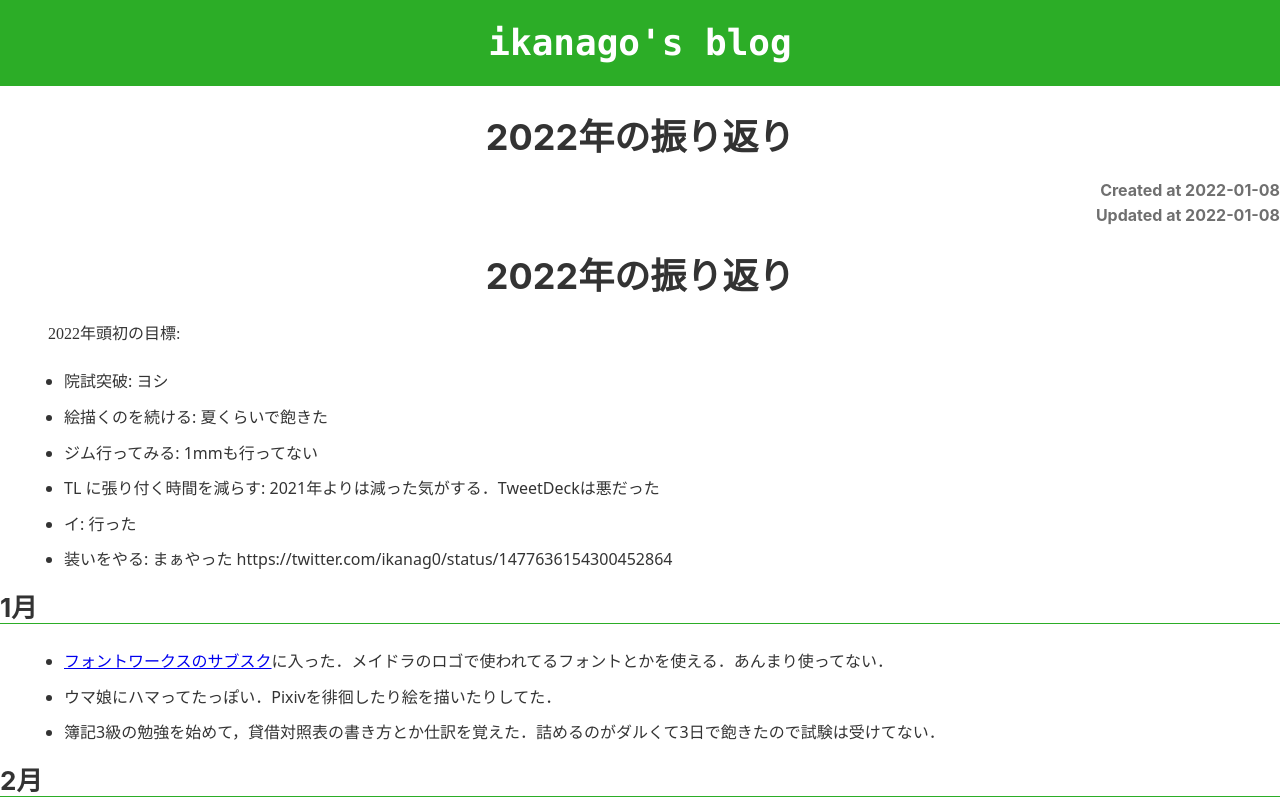
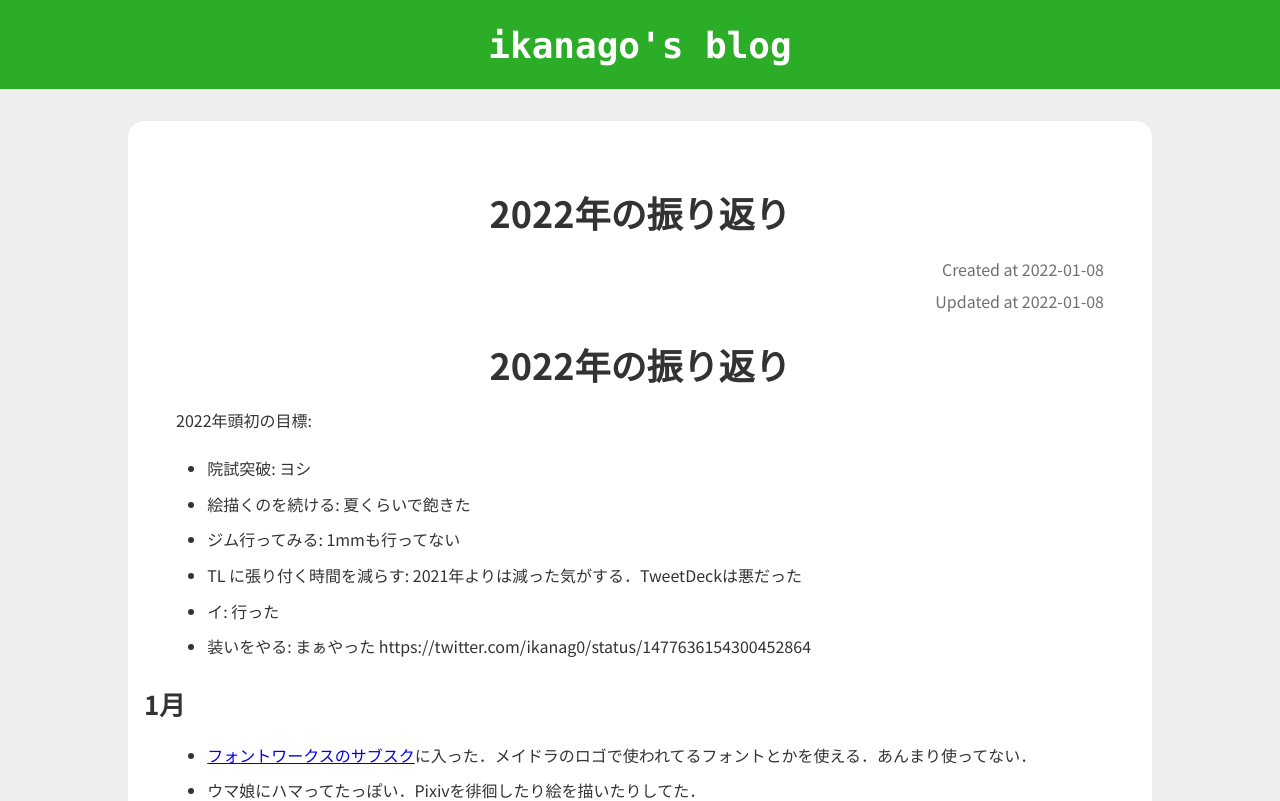
Before and after one commit to ikanago/blog, a Next.js app: page /goodbye2022 in a window 1280 px wide. Shown: the top 801 px of the page. Built offline with nearby package versions, Linux system fonts and the light colour scheme.

Commit message:
Improve design

```diff
--- a/components/Container/Card.tsx
+++ b/components/Container/Card.tsx
@@ -15,7 +15,6 @@ export const Card = (content: CardContent) => {
         <a
             className={styles.title}
             href={content.link}
-            target="_blank"
             rel="noopener noreferrer"
         >
             <h2>{content.title}</h2>
--- a/components/seo.tsx
+++ b/components/seo.tsx
@@ -31,6 +31,9 @@ export const SEO = ({description, title}: Proptype) => {
             <link rel="mask-icon" href="/favicon/safari-pinned-tab.svg" color="#5bbad5" />
             <meta name="msapplication-TileColor" content="#da532c" />
             <meta name="theme-color" content="#ffffff" />
+            <link rel="preconnect" href="https://fonts.googleapis.com" />
+            <link rel="preconnect" href="https://fonts.gstatic.com" crossOrigin="" />
+            <link href="https://fonts.googleapis.com/css2?family=Noto+Sans+JP:wght@300;400;700&display=swap" rel="stylesheet" />
         </Head>
     );
 };
--- a/pages/[slug].tsx
+++ b/pages/[slug].tsx
@@ -67,12 +67,12 @@ const BlogPost = (post: Post) => {
                     itemType="http://schema.org/Article"
                 >
                     <h1>{post.frontmatter.title}</h1>
-                    <h4 className="date">
+                    <p className="date">
                         Created at {post.frontmatter.createdAt}
-                    </h4>
-                    <h4 className="date">
+                    </p>
+                    <p className="date">
                         Updated at {post.frontmatter.updatedAt}
-                    </h4>
+                    </p>
                     <ReactMarkdown className="blogPost" components={components}>
                         {post.content}
                     </ReactMarkdown>
--- a/style.css
+++ b/style.css
@@ -1,12 +1,26 @@
+@import "variables.css";
+@import url('https://fonts.googleapis.com/css2?family=Noto+Sans+JP:wght@300;400;700&display=swap');
+
 html {
-    font-family: sans-serif;
+    font-family: var(--font-ui);
+    box-sizing: border-box;
+    overflow-y: scroll;
     -ms-text-size-adjust: 100%;
     -webkit-text-size-adjust: 100%;
 }
 body {
     margin: 0;
+    color: hsla(0, 0%, 0%, 0.8);
+    background-color: var(--background);
+    font-weight: normal;
+    word-wrap: break-word;
+    font-kerning: normal;
+    -moz-osx-font-smoothing: grayscale;
+    -moz-font-feature-settings: "kern", "liga", "clig", "calt";
+    -ms-font-feature-settings: "kern", "liga", "clig", "calt";
     -webkit-font-smoothing: antialiased;
-    -moz-osx-font-smoothing: grayscale;
+    -webkit-font-feature-settings: "kern", "liga", "clig", "calt";
+    font-feature-settings: "kern", "liga", "clig", "calt";
 }
 article,
 aside,
@@ -85,9 +99,6 @@ sub {
 }
 sup {
     top: -0.5em;
-}
-img {
-    border-style: none;
 }
 svg:not(:root) {
     overflow: hidden;
@@ -186,11 +197,6 @@ textarea {
     -webkit-appearance: button;
     font: inherit;
 }
-html {
-    font-family: "Noto Sans JP";
-    box-sizing: border-box;
-    overflow-y: scroll;
-}
 * {
     box-sizing: inherit;
 }
@@ -200,214 +206,107 @@ html {
 *:after {
     box-sizing: inherit;
 }
-body {
-    color: hsla(0, 0%, 0%, 0.8);
-    font-family: "Noto Sans JP";
-    font-weight: normal;
-    word-wrap: break-word;
-    font-kerning: normal;
-    -moz-font-feature-settings: "kern", "liga", "clig", "calt";
-    -ms-font-feature-settings: "kern", "liga", "clig", "calt";
-    -webkit-font-feature-settings: "kern", "liga", "clig", "calt";
-    font-feature-settings: "kern", "liga", "clig", "calt";
+main {
+    display: flex;
+    justify-content: center;
+    align-items: flex-start;
+}
+article {
+    width: 80%;
+    padding: 3rem 1rem;
+    border-radius: 1rem;
+    background-color: var(--article-background);
 }
 img {
     max-width: 100%;
-    margin-left: 0;
-    margin-right: 0;
-    margin-top: 0;
-    padding-bottom: 0;
-    padding-left: 0;
-    padding-right: 0;
-    padding-top: 0;
     margin-bottom: 0.3rem;
+    border-style: none;
+}
+p:has(img) {
+    display: flex;
+    justify-content: center;
+    align-items: flex-start;
+    padding: 2rem 0;
 }
 h1 {
-    margin-left: 0;
-    margin-right: 0;
-    margin-top: 0;
-    padding-bottom: 0;
-    padding-left: 0;
-    padding-right: 0;
-    padding-top: 0;
     margin-bottom: 1.5rem;
     color: inherit;
-    font-family: "Noto Sans JP", -apple-system, BlinkMacSystemFont, Segoe UI,
-        Roboto, Oxygen, Ubuntu, Cantarell, Fira Sans, Droid Sans, Helvetica Neue,
-        sans-serif;
     font-weight: bold;
     text-rendering: optimizeLegibility;
     font-size: 2.25rem;
     line-height: 1.1;
 }
 h2 {
-    margin-left: 0;
-    margin-right: 0;
-    margin-top: 0;
-    padding-bottom: 0;
-    padding-left: 0;
-    padding-right: 0;
-    padding-top: 0;
     margin-bottom: 0.6rem;
     color: inherit;
-    font-family: "Noto Sans JP", -apple-system, BlinkMacSystemFont, Segoe UI,
-        Roboto, Oxygen, Ubuntu, Cantarell, Fira Sans, Droid Sans, Helvetica Neue,
-        sans-serif;
     font-weight: bold;
     text-rendering: optimizeLegibility;
     font-size: 1.62671rem;
     line-height: 1.1;
 }
 h3 {
-    margin-left: 0;
-    margin-right: 0;
     margin-top: 1.5rem;
-    padding-bottom: 0;
-    padding-left: 0;
-    padding-right: 0;
-    padding-top: 0;
     margin-bottom: 1rem;
     color: inherit;
-    font-family: "Noto Sans JP", -apple-system, BlinkMacSystemFont, Segoe UI,
-        Roboto, Oxygen, Ubuntu, Cantarell, Fira Sans, Droid Sans, Helvetica Neue,
-        sans-serif;
     font-weight: bold;
     text-rendering: optimizeLegibility;
     font-size: 1.38316rem;
     line-height: 1.1;
 }
 h4 {
-    margin-left: 0;
-    margin-right: 0;
-    margin-top: 0;
-    padding-bottom: 0;
-    padding-left: 0;
-    padding-right: 0;
-    padding-top: 0;
     margin-bottom: 1.45rem;
     color: inherit;
-    font-family: "Noto Sans JP", -apple-system, BlinkMacSystemFont, Segoe UI,
-        Roboto, Oxygen, Ubuntu, Cantarell, Fira Sans, Droid Sans, Helvetica Neue,
-        sans-serif;
     font-weight: bold;
     text-rendering: optimizeLegibility;
     font-size: 1rem;
     line-height: 1.1;
 }
 h5 {
-    margin-left: 0;
-    margin-right: 0;
-    margin-top: 0;
-    padding-bottom: 0;
-    padding-left: 0;
-    padding-right: 0;
-    padding-top: 0;
     margin-bottom: 1.45rem;
     color: inherit;
-    font-family: "Noto Sans JP", -apple-system, BlinkMacSystemFont, Segoe UI,
-        Roboto, Oxygen, Ubuntu, Cantarell, Fira Sans, Droid Sans, Helvetica Neue,
-        sans-serif;
     font-weight: bold;
     text-rendering: optimizeLegibility;
     font-size: 0.85028rem;
     line-height: 1.1;
 }
 h6 {
-    margin-left: 0;
-    margin-right: 0;
-    margin-top: 0;
-    padding-bottom: 0;
-    padding-left: 0;
-    padding-right: 0;
-    padding-top: 0;
     margin-bottom: 1.45rem;
     color: inherit;
-    font-family: "Noto Sans JP", -apple-system, BlinkMacSystemFont, Segoe UI,
-        Roboto, Oxygen, Ubuntu, Cantarell, Fira Sans, Droid Sans, Helvetica Neue,
-        sans-serif;
     font-weight: bold;
     text-rendering: optimizeLegibility;
     font-size: 0.78405rem;
     line-height: 1.1;
 }
 hgroup {
-    margin-left: 0;
-    margin-right: 0;
-    margin-top: 0;
-    padding-bottom: 0;
-    padding-left: 0;
-    padding-right: 0;
-    padding-top: 0;
     margin-bottom: 1.45rem;
 }
 ul {
     margin-left: 1.45rem;
-    margin-right: 0;
     margin-top: 1.5rem;
-    padding-bottom: 0;
-    padding-left: 0;
-    padding-right: 0;
-    padding-top: 0;
     margin-bottom: 1.5rem;
     list-style-position: outside;
     list-style-image: none;
 }
 ol {
     margin-left: 2.45rem;
-    margin-right: 0;
     margin-top: 1.45rem;
-    padding-bottom: 0;
-    padding-left: 0;
-    padding-right: 0;
-    padding-top: 0;
     margin-bottom: 1.45rem;
     list-style-position: inside;
     list-style-image: none;
 }
 dl {
-    margin-left: 0;
-    margin-right: 0;
-    margin-top: 0;
-    padding-bottom: 0;
-    padding-left: 0;
-    padding-right: 0;
-    padding-top: 0;
     margin-bottom: 1.45rem;
 }
 dd {
-    margin-left: 0;
-    margin-right: 0;
-    margin-top: 0;
-    padding-bottom: 0;
-    padding-left: 0;
-    padding-right: 0;
-    padding-top: 0;
     margin-bottom: 1.45rem;
 }
 p {
-    font-family: "Noto Sans JP";
-    margin-left: 0;
-    margin-right: 0;
-    margin-top: 0;
-    padding-bottom: 0;
-    padding-left: 0;
-    padding-right: 0;
-    padding-top: 0;
     margin-bottom: 0.45rem;
 }
 figure {
-    margin-left: 0;
-    margin-right: 0;
-    margin-top: 0;
-    padding-bottom: 0;
-    padding-left: 0;
-    padding-right: 0;
-    padding-top: 0;
     margin-bottom: 1.45rem;
 }
 pre {
-    margin-left: 0;
-    margin-right: 0;
     margin-top: 1.45rem;
     margin-bottom: 1.45rem;
     font-size: 0.85rem;
@@ -419,13 +318,6 @@ pre {
     padding: 1.45rem;
 }
 table {
-    margin-left: 0;
-    margin-right: 0;
-    margin-top: 0;
-    padding-bottom: 0;
-    padding-left: 0;
-    padding-right: 0;
-    padding-top: 0;
     margin-bottom: 1.45rem;
     font-size: 1rem;
     line-height: 1.45rem;
@@ -433,76 +325,20 @@ table {
     width: 100%;
 }
 fieldset {
-    margin-left: 0;
-    margin-right: 0;
-    margin-top: 0;
-    padding-bottom: 0;
-    padding-left: 0;
-    padding-right: 0;
-    padding-top: 0;
     margin-bottom: 1.45rem;
 }
 blockquote {
     margin-left: 1.45rem;
     margin-right: 1.45rem;
-    margin-top: 0;
-    padding-bottom: 0;
-    padding-left: 0;
-    padding-right: 0;
-    padding-top: 0;
     margin-bottom: 1.45rem;
 }
 form {
-    margin-left: 0;
-    margin-right: 0;
-    margin-top: 0;
-    padding-bottom: 0;
-    padding-left: 0;
-    padding-right: 0;
-    padding-top: 0;
-    margin-bottom: 1.45rem;
-}
-noscript {
-    margin-left: 0;
-    margin-right: 0;
-    margin-top: 0;
-    padding-bottom: 0;
-    padding-left: 0;
-    padding-right: 0;
-    padding-top: 0;
-    margin-bottom: 1.45rem;
-}
-iframe {
-    margin-left: 0;
-    margin-right: 0;
-    margin-top: 0;
-    padding-bottom: 0;
-    padding-left: 0;
-    padding-right: 0;
-    padding-top: 0;
-    margin-bottom: 1.45rem;
-}
-hr {
-    margin-left: 0;
-    margin-right: 0;
-    margin-top: 0;
-    padding-bottom: 0;
-    padding-left: 0;
-    padding-right: 0;
-    padding-top: 0;
     margin-bottom: calc(1.45rem - 1px);
     background: hsla(0, 0%, 0%, 0.2);
     border: none;
     height: 1px;
 }
 address {
-    margin-left: 0;
-    margin-right: 0;
-    margin-top: 0;
-    padding-bottom: 0;
-    padding-left: 0;
-    padding-right: 0;
-    padding-top: 0;
     margin-bottom: 1.45rem;
 }
 b {
@@ -524,7 +360,6 @@ ol li {
     padding-left: 1.5rem;
 }
 ul li {
-    font-family: "Noto Sans", "Noto Sans JP";
     padding-left: 0;
 }
 li > ol {
@@ -533,7 +368,7 @@ li > ol {
     margin-top: calc(1.45rem / 2);
 }
 li > ul {
-    margin-left: 1.45rem;
+    margin-left: 0rem;
     margin-bottom: calc(1.45rem / 2);
     margin-top: calc(1.45rem / 2);
 }
@@ -604,9 +439,8 @@ code {
     border-radius: 3px;
     font-family: "SFMono-Regular", Consolas, "Roboto Mono", "Droid Sans Mono",
         "Liberation Mono", Menlo, Courier, monospace;
-    padding: 0;
-    padding-top: 0.2em;
-    padding-bottom: 0.2em;
+    padding: 0.2rem;
+    margin: 0 0.2rem;
 }
 pre code {
     background: none;
@@ -649,8 +483,7 @@ pre tt:after {
 }
 
 .blogPost h2 {
-    margin: 1.5rem 0;
-    border-bottom: 0.1rem solid #2cad27;
+    margin: 2rem 0 1rem;
 }
 
 .blogPost h3 {
@@ -658,7 +491,7 @@ pre tt:after {
 }
 
 .blogPost p {
-    margin-left: 3rem;
+    margin: 0.5rem 2rem;
 }
 
 .blogPost pre {
@@ -666,7 +499,6 @@ pre tt:after {
 }
 
 .blogPost ul {
-    margin-left: 4rem;
 }
 
 @media screen and (max-width: 760px) {
--- /dev/null
+++ b/variables.css
@@ -0,0 +1,7 @@
+:root {
+    --font-ui: "Noto Sans JP", -apple-system, BlinkMacSystemFont, Segoe UI,
+        Roboto, Oxygen, Ubuntu, Cantarell, Fira Sans, Droid Sans, Helvetica Neue,
+        sans-serif;
+    --background: #eeeeee;
+    --article-background: #ffffff;
+}
```
